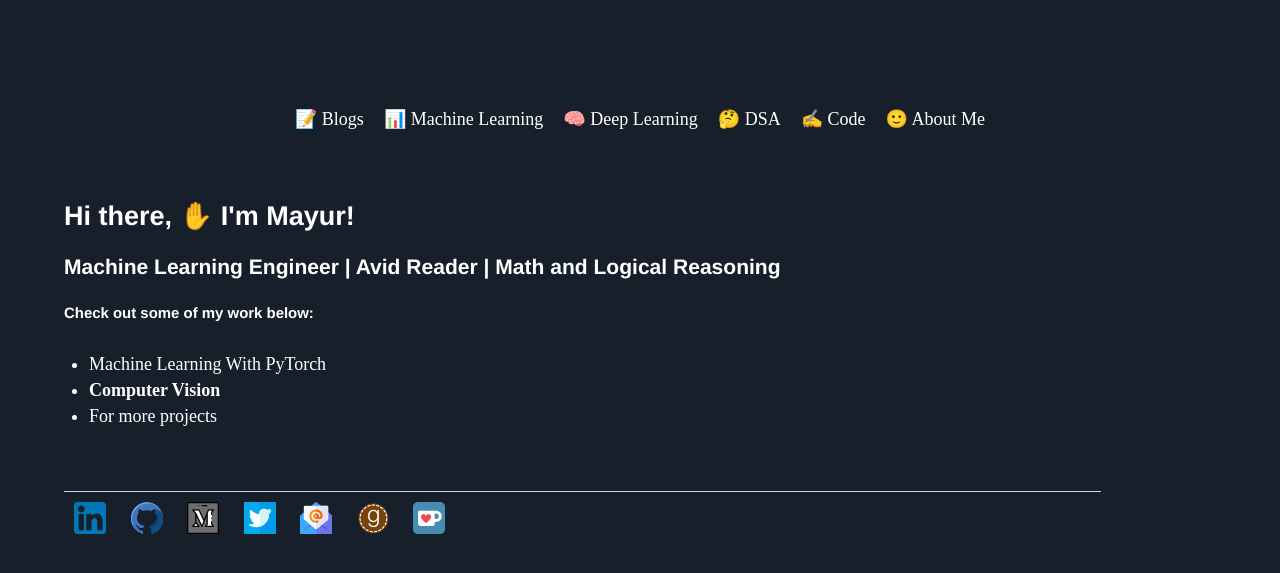
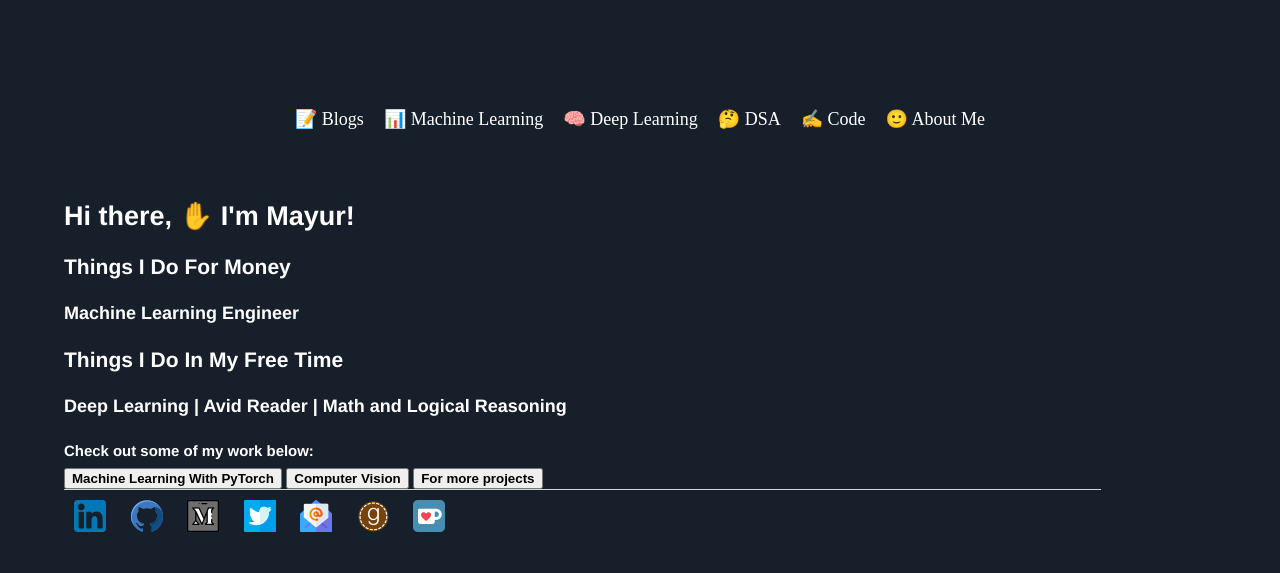
Before and after one commit to Mayurji/mayurji.github.io, a Jekyll site: the page built from about/index.html, in a window 1280 px wide. Shown: the top 573 px of the page. Built offline with Jekyll 4.4.1, drawn with Linux system fonts in a browser that asks for light colours; nearby versions of some CDN libraries.

Commit message:
Update index.html

```diff
--- a/about/index.html
+++ b/about/index.html
@@ -9,17 +9,26 @@ title: Math + Computing = AI
 	<script data-ad-client="ca-pub-2640060468368747" async src="https://pagead2.googlesyndication.com/pagead/js/adsbygoogle.js"></script>
 </head>
 <body style="background-color:#17202a;" style="width:80%">
-<h2>Hi there, ✋ I'm Mayur!</h2>
 <div>
 <p>
-	<h3>Machine Learning Engineer | Avid Reader | Math and Logical Reasoning</h3>
+	<h2>Hi there, ✋ I'm Mayur!</h2>
+
+	<h3>Things I Do For Money</h3>
+	<h4>Machine Learning Engineer</h4>
+
+	<h3>Things I Do In My Free Time</h3>
+	<h4>Deep Learning | Avid Reader | Math and Logical Reasoning</h4>
 
 	<h5>Check out some of my work below:</h5>
-		<Ul>
-			<li><a href="https://github.com/Mayurji/MLWithPytorch">Machine Learning With PyTorch</a></li>
+
+			<!--<li><a href="https://github.com/Mayurji/MLWithPytorch"><strong>Machine Learning With PyTorch</strong></a></li>
 			<li><a href="https://github.com/Mayurji/Computer-Vision"><strong>Computer Vision</strong></a></li>
-			<li><a href="https://github.com/Mayurji/">For more projects</a></li>
-		</Ul>
+			<li><a href="https://github.com/Mayurji/"><strong>For more projects</strong></a></li>-->
+			<button onclick="document.location='https://github.com/Mayurji/MLWithPytorch'"><strong>Machine Learning With PyTorch</strong></button>
+			<button onclick="document.location='https://github.com/Mayurji/Computer-Vision'"><strong>Computer Vision</strong></button>
+			<button onclick="document.location='https://github.com/Mayurji'"><strong>For more projects</strong></button
+
+
 </p>
 <br>
 </div>
```
